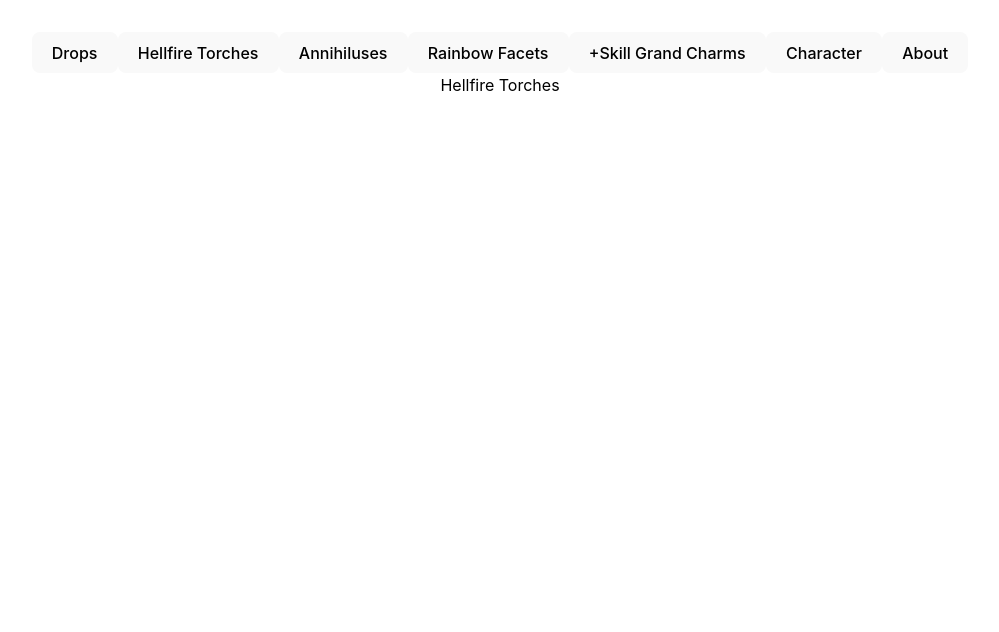
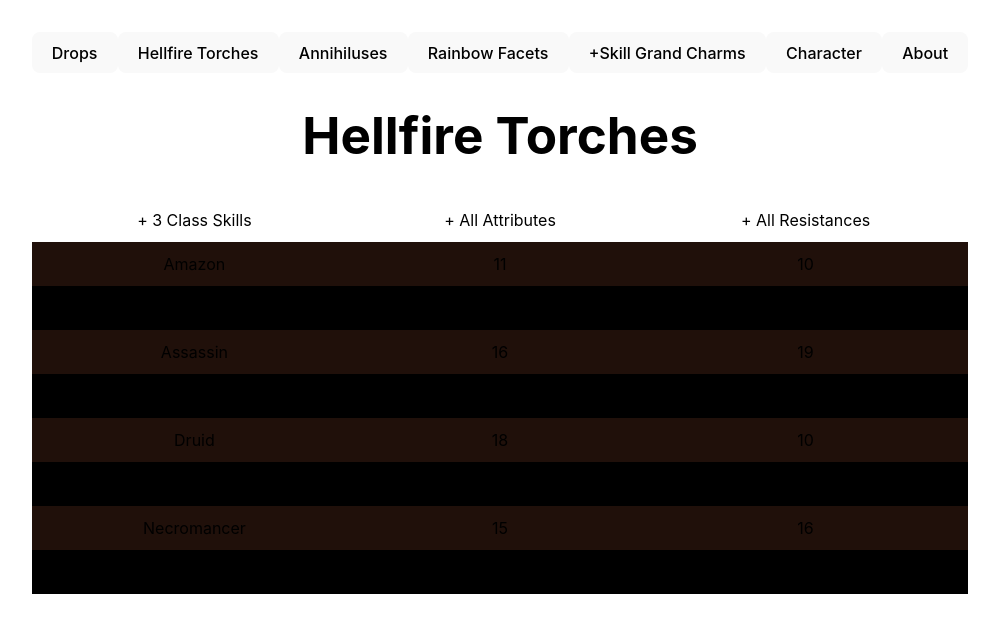
Before and after one commit to geoffreykwan/diablo-2-drops-on-the-way-to-level-99, a Vue app: page /hellfire-torches in a window 1280 px wide. Shown: the top 632 px of the page, without its empty margins (140-1139 px from the left). Built offline with nearby package versions, Linux system fonts and the light colour scheme.

Commit message:
feat(Torches Page): Display torches

```diff
--- a/src/data/hellfire-torches.json
+++ b/src/data/hellfire-torches.json
@@ -2,26 +2,6 @@
   {
     "class": "Amazon",
     "attributes": "11",
-    "resistances": "10"
-  },
-  {
-    "class": "Necromancer",
-    "attributes": "15",
-    "resistances": "16"
-  },
-  {
-    "class": "Sorceress",
-    "attributes": "14",
-    "resistances": "17"
-  },
-  {
-    "class": "Barbarian",
-    "attributes": "19",
-    "resistances": "15"
-  },
-  {
-    "class": "Druid",
-    "attributes": "18",
     "resistances": "10"
   },
   {
@@ -35,8 +15,28 @@
     "resistances": "19"
   },
   {
+    "class": "Barbarian",
+    "attributes": "19",
+    "resistances": "15"
+  },
+  {
+    "class": "Druid",
+    "attributes": "18",
+    "resistances": "10"
+  },
+  {
     "class": "Necromancer",
     "attributes": "19",
     "resistances": "13"
+  },
+  {
+    "class": "Necromancer",
+    "attributes": "15",
+    "resistances": "16"
+  },
+  {
+    "class": "Sorceress",
+    "attributes": "14",
+    "resistances": "17"
   }
 ]
--- a/src/style.css
+++ b/src/style.css
@@ -95,7 +95,6 @@
   display: grid;
   grid-template-columns: 1fr 1fr;
   padding: 10px;
-
 }
 
 .items > div:nth-child(odd) {
--- /dev/null
+++ b/src/styles/hellfire-torches.css
@@ -0,0 +1,13 @@
+.torch-row {
+  display: grid;
+  grid-template-columns: 1fr 1fr 1fr;
+  padding: 10px;
+}
+
+.torch-rows > div:nth-child(odd) {
+    background-color: #20100a;
+}
+
+.torch-rows > div:nth-child(even) {
+    background-color: black;
+}
--- a/src/views/HellfireTorches.vue
+++ b/src/views/HellfireTorches.vue
@@ -1,3 +1,28 @@
 <template>
-  <div>Hellfire Torches</div>
+  <h1>Hellfire Torches</h1>
+  <div class="torch-row">
+    <div>+ 3 Class Skills</div>
+    <div>+ All Attributes</div>
+    <div>+ All Resistances</div>
+  </div>
+  <div class="torch-rows">
+    <div v-for="hellfireTorch in hellfireTorches" :key="hellfireTorch" class="torch-row">
+      <div>{{ hellfireTorch.class }}</div>
+      <div>{{ hellfireTorch.attributes }}</div>
+      <div>{{ hellfireTorch.resistances }}</div>
+    </div>
+  </div>
 </template>
+
+<script>
+import '../styles/hellfire-torches.css'
+import hellfireTorches from '../data/hellfire-torches.json'
+export default {
+  name: 'HellfireTorches',
+  data() {
+    return {
+      hellfireTorches: hellfireTorches,
+    }
+  },
+}
+</script>
```
